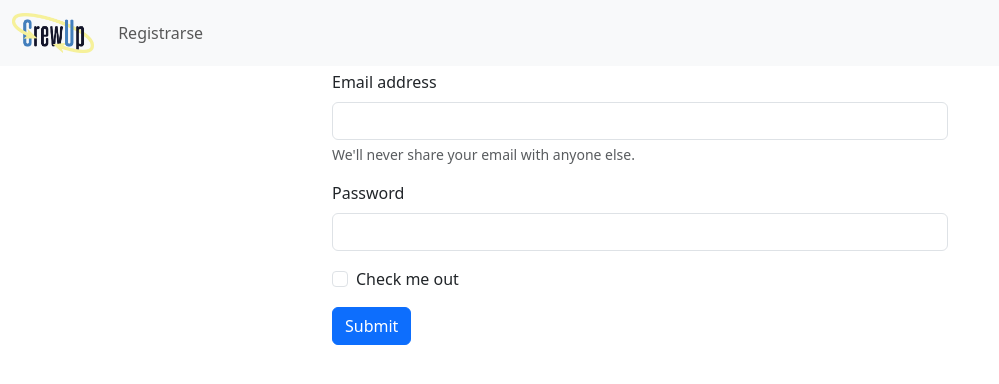
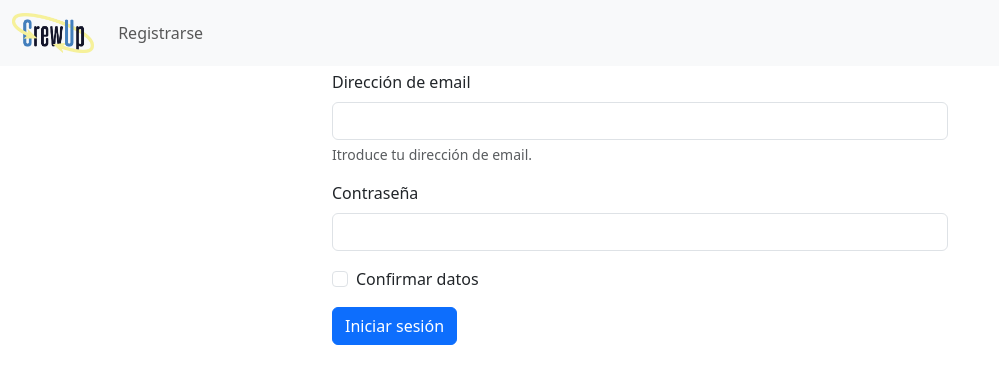
Before and after one commit to carostraub/proyectoFinal, a React (Vite) app in the folder front/: page /login in a window 1280 px wide. Shown: the top 384 px of the page, without its empty margins (0-999 px from the left). Built offline with nearby package versions, Linux system fonts and the light colour scheme; no server answers.

Commit message:
cambio de idioma login

```diff
--- a/front/src/pages/Login.jsx
+++ b/front/src/pages/Login.jsx
@@ -5,7 +5,7 @@ const Login = () => {
     <form className="container w-50 mt-1">
       <div className="mb-3">
         <label htmlFor="exampleInputEmail1" className="form-label">
-          Email address
+          Dirección de email
         </label>
         <input
           type="email"
@@ -14,12 +14,12 @@ const Login = () => {
           aria-describedby="emailHelp"
         />
         <div id="emailHelp" className="form-text">
-          We'll never share your email with anyone else.
+          Itroduce tu dirección de email.
         </div>
       </div>
       <div className="mb-3">
         <label htmlFor="exampleInputPassword1" className="form-label">
-          Password
+          Contraseña
         </label>
         <input
           type="password"
@@ -34,11 +34,11 @@ const Login = () => {
           id="exampleCheck1"
         />
         <label className="form-check-label" htmlFor="exampleCheck1">
-          Check me out
+          Confirmar datos
         </label>
       </div>
       <button type="submit" className="btn btn-primary">
-        Submit
+        Iniciar sesión
       </button>
     </form>
   );
```
